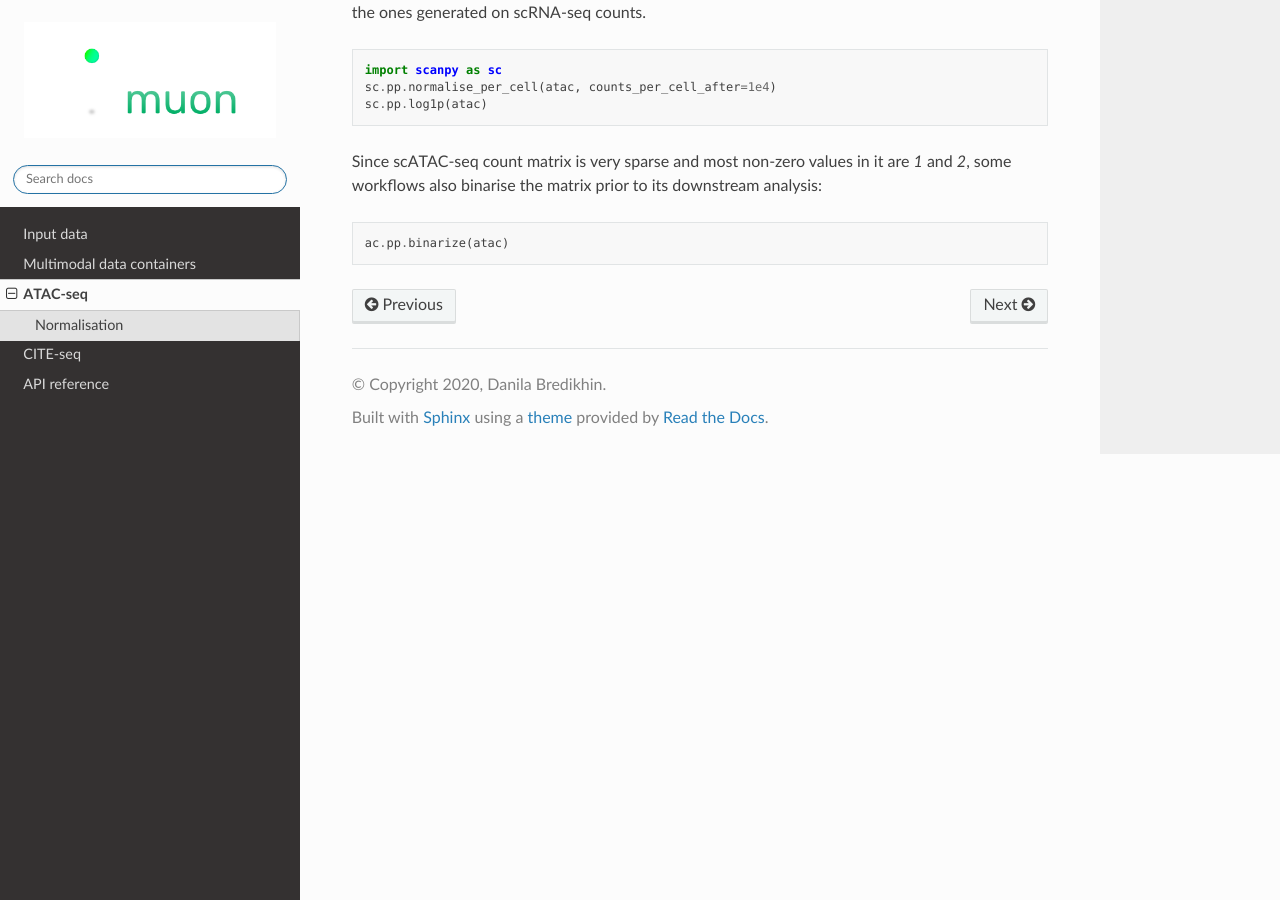
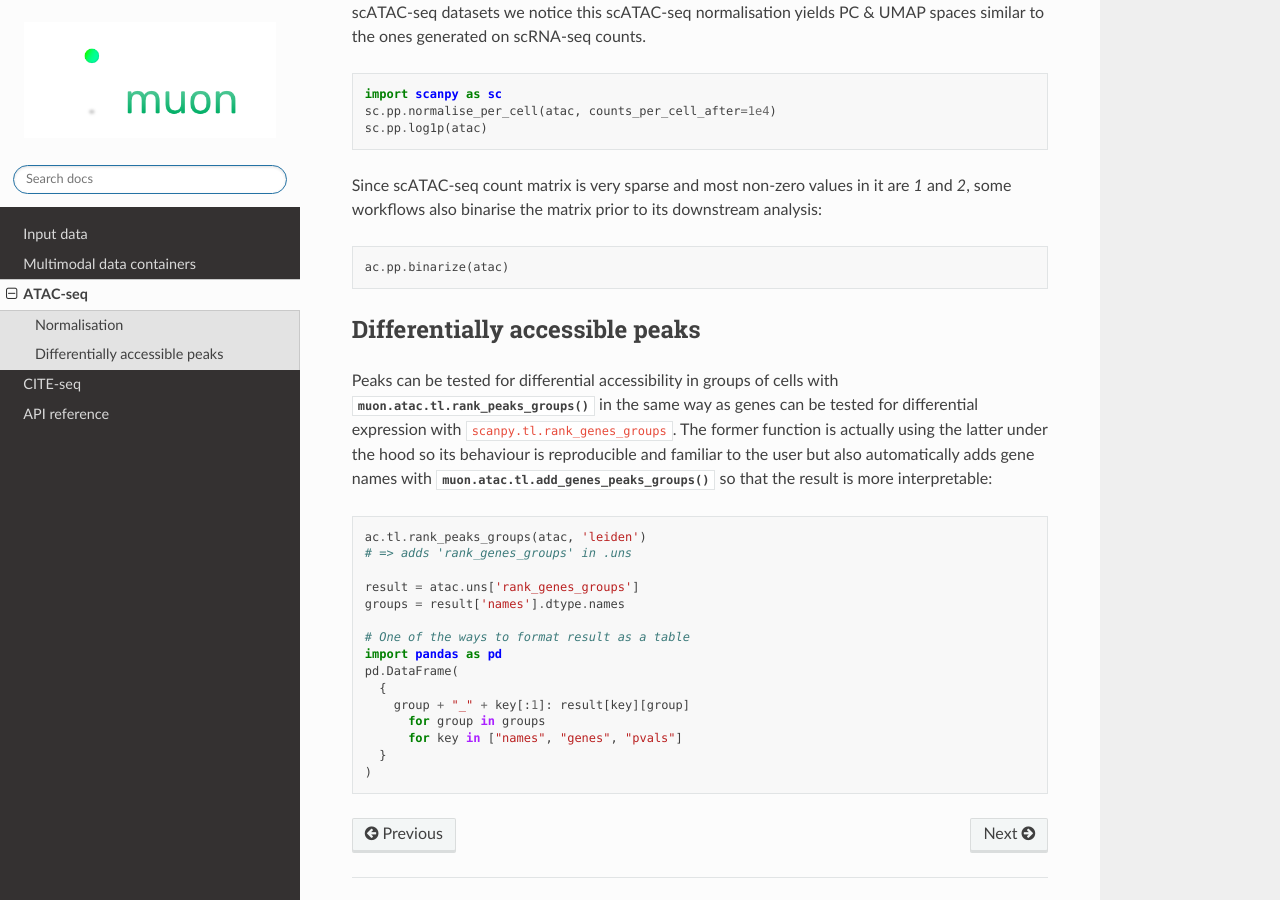
Before and after one commit to scverse/muon, a Sphinx documentation site: the page built from docs/source/omics/atac.rst, in a window 1280 px wide and 900 px high, scrolled down 925 px. Built offline with Sphinx 7.4.7 and the Read the Docs theme 2.0.0, drawn with Linux system fonts in a browser that asks for light colours; pages that are not in the unit, such as notebooks, are missing from menus; some of the changed text lies outside the part shown.

Commit message:
Improve documentation for ATAC module and I/O

```diff
--- a/docs/source/io/input.rst
+++ b/docs/source/io/input.rst
@@ -29,7 +29,7 @@ There are various ways in which the data can be provided to ``muon`` to create a
 Count matrices
 --------------
 
-Read `Cell Ranger <https://support.10xgenomics.com/single-cell-multiome-atac-gex/software/pipelines/latest/what-is-cell-ranger-arc>`_ HDF5 files, ``raw_feature_bc_matrix.h5`` and ``filtered_feature_bc_matrix.h5``, which contain counts for features across all modalities:
+Read `Cell Ranger <https://support.10xgenomics.com/single-cell-multiome-atac-gex/software/pipelines/latest/what-is-cell-ranger-arc>`_ HDF5 files, ``raw_feature_bc_matrix.h5`` and ``filtered_feature_bc_matrix.h5``, which contain counts for features across all modalities, with :func:`muon.read_10x_h5`:
 ::
 	mdata = mu.read_10x_h5("filtered_feature_bc_matrix.h5")
 	# -> MuData object
@@ -44,7 +44,7 @@ If feature counts for a particular omics are of interest, they can be fetched us
 	# -> AnnData with protein counts ("Antibody capture")
 
 
-``.read_10x_mtx()`` methods work in the same way for directories with files ``matrix.mtx``, ``features.tsv.gz``, and ``barcodes.tsv.gz``. Output from other tools can be formatted in the same way to be loaded with these functions.
+:func:`muon.read_10x_mtx()` methods work in the same way for directories with files ``matrix.mtx``, ``features.tsv.gz``, and ``barcodes.tsv.gz``. Output from other tools can be formatted in the same way to be loaded with these functions.
 
 AnnData objects
 ---------------
--- a/docs/source/io/mudata.rst
+++ b/docs/source/io/mudata.rst
@@ -37,10 +37,9 @@ Individual modalities can be accessed with their names via the ``.mod`` attribut
 .obs & .var
 -----------
 
-Samples (cells) annotation is accessible via the ``.obs`` attribute and by default includes copies of columns from ``.obs`` data frames of individual modalities. Same goes for ``.var``, which contains annotation of variables (features). When those columns are changed in ``AnnData`` objects of modalities, the changes have to be fetched with the ``.update()`` method:
+Samples (cells) annotation is accessible via the ``.obs`` attribute and by default includes copies of columns from ``.obs`` data frames of individual modalities. Same goes for ``.var``, which contains annotation of variables (features). When those slots are changed in ``AnnData`` objects of modalities, e.g. new columns are added or samples (cells) are filtered out, the changes have to be fetched with the ``.update()`` method:
 ::
 	mdata.update()
-
 
 
 .obsm
--- a/docs/source/omics/atac.rst
+++ b/docs/source/omics/atac.rst
@@ -8,7 +8,7 @@ ATAC-seq
 ATAC stands for an *assay for transposase-accessible chromatin*. Count matrices for this data type typically include transposase cuts counts aggregated in peaks as well as bins (windows along the genome) or features such as transcription start sites of genes.
 
 .. contents:: :local:
-    :depth: 3
+	:depth: 3
 
 .. toctree::
    :maxdepth: 10
@@ -39,3 +39,25 @@ Another option is to use log-normalisation correcting for the total number of co
 Since scATAC-seq count matrix is very sparse and most non-zero values in it are `1` and `2`, some workflows also binarise the matrix prior to its downstream analysis:
 ::
 	ac.pp.binarize(atac)
+
+
+Differentially accessible peaks
+-------------------------------
+
+Peaks can be tested for differential accessibility in groups of cells with :func:`muon.atac.tl.rank_peaks_groups` in the same way as genes can be tested for differential expression with ``scanpy.tl.rank_genes_groups``. The former function is actually using the latter under the hood so its behaviour is reproducible and familiar to the user but also automatically adds gene names with :func:`muon.atac.tl.add_genes_peaks_groups` so that the result is more interpretable:
+::
+	ac.tl.rank_peaks_groups(atac, 'leiden')
+	# => adds 'rank_genes_groups' in .uns
+
+	result = atac.uns['rank_genes_groups']
+	groups = result['names'].dtype.names
+
+	# One of the ways to format result as a table
+	import pandas as pd
+	pd.DataFrame(
+	  {
+	    group + "_" + key[:1]: result[key][group]
+	      for group in groups
+	      for key in ["names", "genes", "pvals"]
+	  }
+	)
```
Also changed, not shown: 1 other file.
